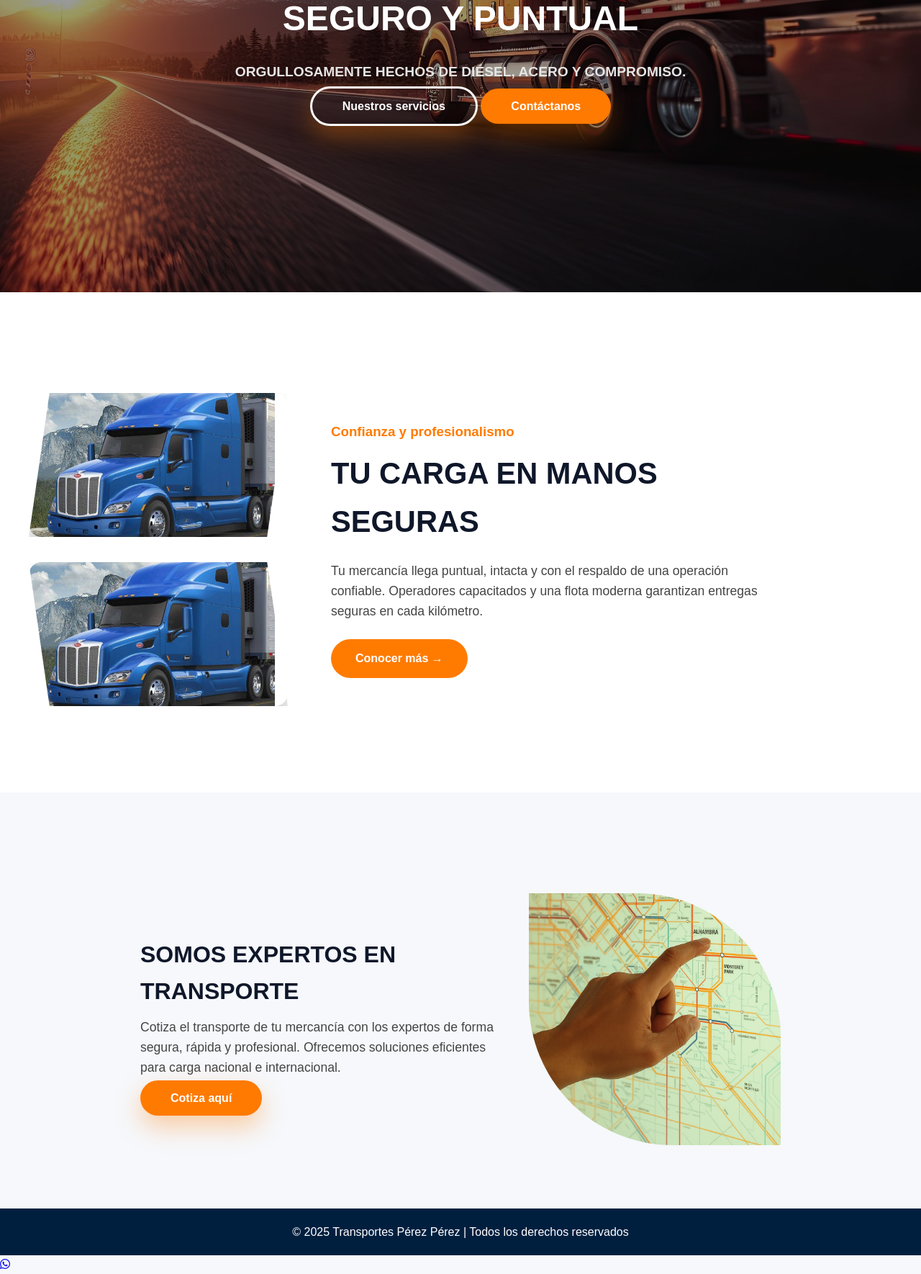
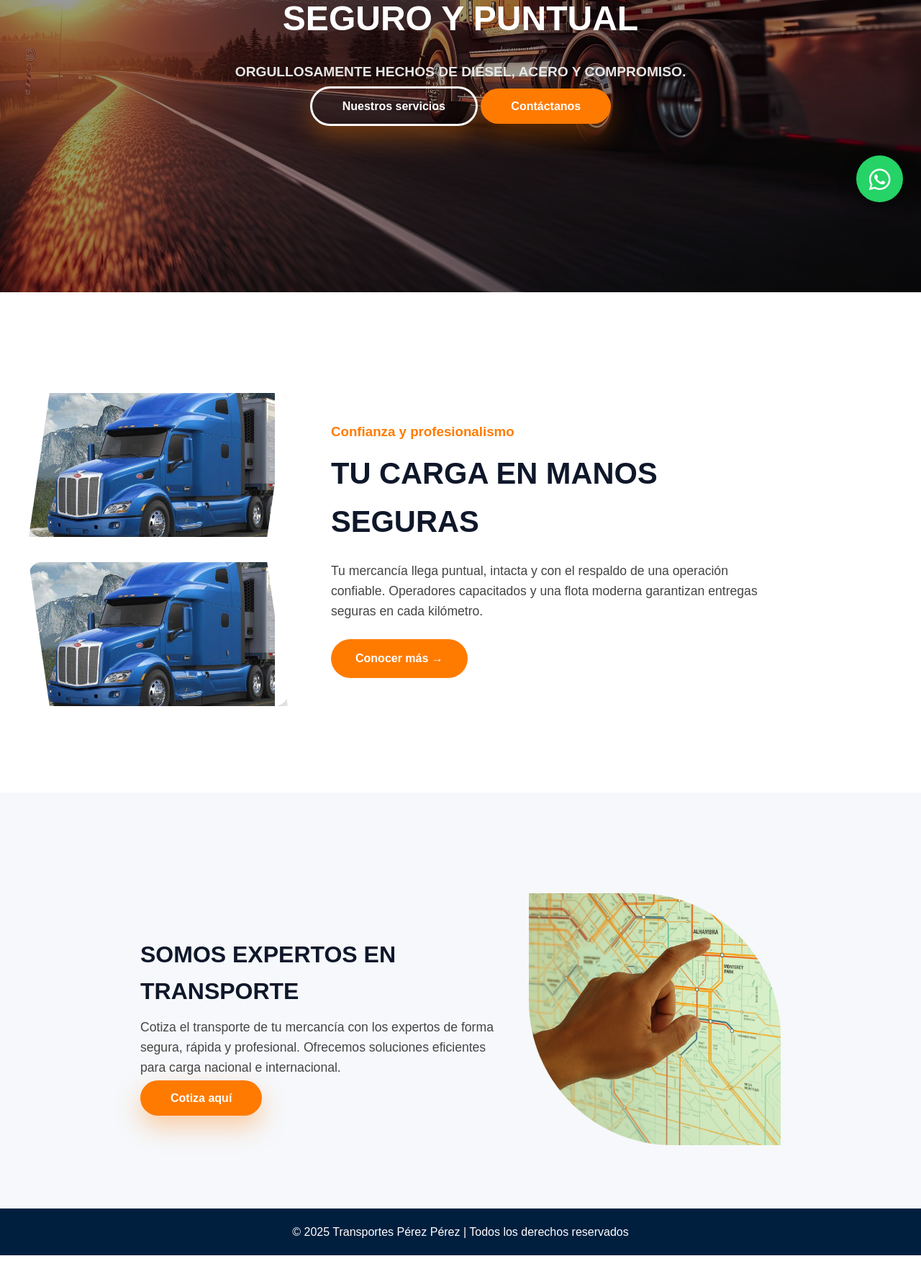
Before and after one commit to lizbethmonroy097-cpu/TPP.githup.io, a PHP site: page / in a window 1280 px wide. Shown: the part 494-2264 px from the top of the page at 72% size. After the commit the page ends 2238 px from the top, so only its background shows below. Run offline with PHP 8.4, Linux system fonts and the light colour scheme; some libraries are stand-ins or nearby versions.

Commit message:
Update style.css

```diff
--- a/css/style.css
+++ b/css/style.css
@@ -1822,3 +1822,28 @@ html, body { overflow-x: hidden !important; }
     grid-template-columns: 1fr !important;
   }
 }
+
+/* ===== BOTON WHATSAPP ===== */
+
+.whatsapp-btn{
+  position:fixed;
+  bottom:25px;
+  right:25px;
+  width:65px;
+  height:65px;
+  border-radius:50%;
+  background:#25D366;
+  color:white;
+  font-size:34px;
+  display:flex;
+  justify-content:center;
+  align-items:center;
+  text-decoration:none;
+  box-shadow:0 8px 25px rgba(0,0,0,.35);
+  z-index:9999;
+  transition:.3s;
+}
+
+.whatsapp-btn:hover{
+  transform:scale(1.1);
+}
```
